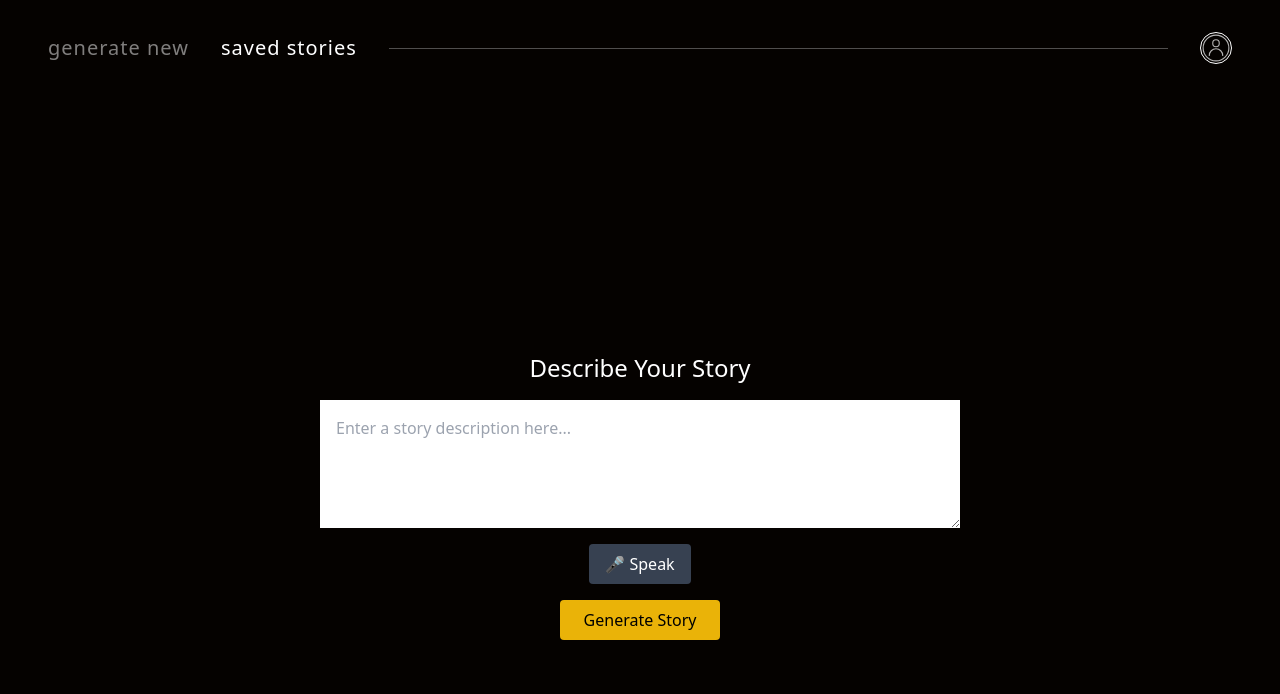
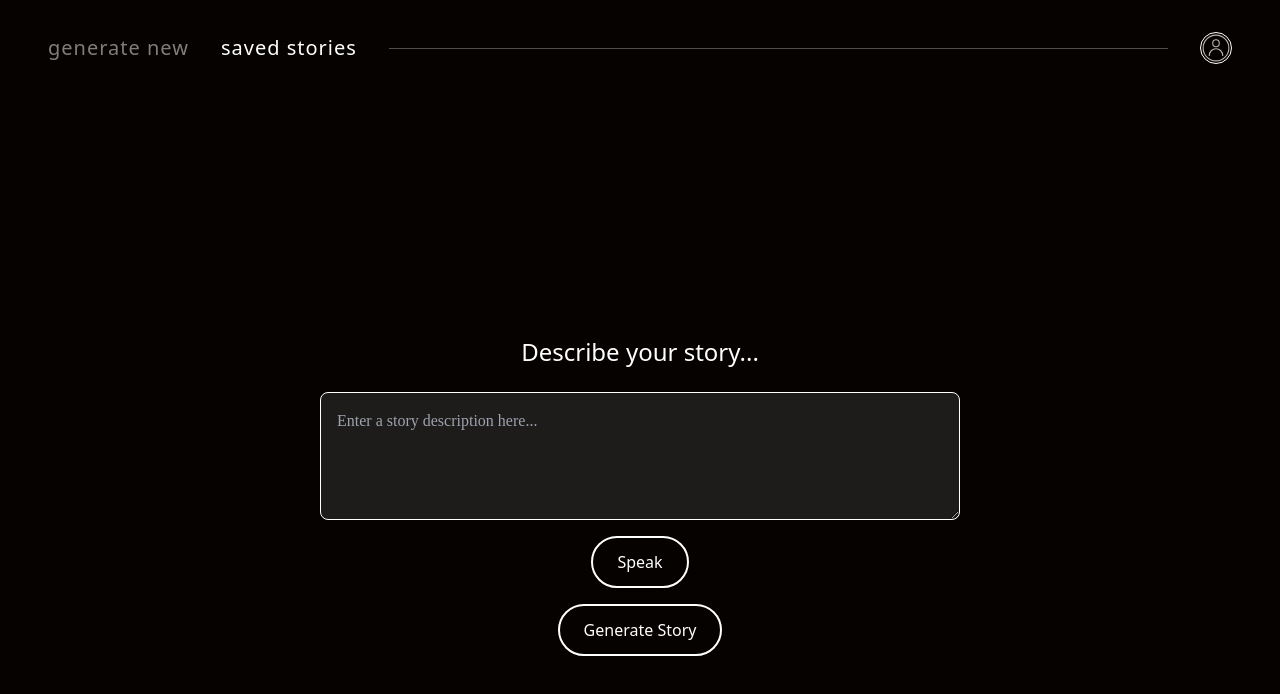
Before and after one commit to naishagarwal/treehacks-2025-personalized-storybook, a React (Create React App) app in the folder frontend/: page / in a window 1280 px wide. Shown: the top 694 px of the page. Built offline with nearby package versions, Linux system fonts and the light colour scheme.

Commit message:
clean up aesthetics/styling

```diff
--- a/frontend/src/pages/Generate.js
+++ b/frontend/src/pages/Generate.js
@@ -4,6 +4,7 @@ import NavBar from '../components/NavBar';
 
 const Generate = () => {
   const [input, setInput] = useState("");
+  const [isRecording, setIsRecording] = useState(false);  // State to track recording status
   const navigate = useNavigate();
 
   // Handle form submission
@@ -18,7 +19,7 @@ const Generate = () => {
   };
 
   // Simple voice input
-  const handleVoiceInput = () => {
+  const handleVoiceInputStart = () => {
     const recognition = new window.webkitSpeechRecognition();
     recognition.lang = "en-US";
     recognition.onresult = (event) => {
@@ -27,19 +28,46 @@ const Generate = () => {
     recognition.start();
   };
 
+  const handleVoiceInputEnd = () => {
+    setIsRecording(false);  // Stop recording once the button is released
+  };
+
   return (
     <div>
       <NavBar />
       <div className="flex flex-col items-center justify-center h-screen text-white">
-        <h1 className="text-2xl mb-4">Describe Your Story</h1>
+        <h1 className="text-2xl font-light mb-6">Describe your story...</h1> {/* Title styling */}
+
+        {/* Main input box */}
         <textarea
-            className="w-1/2 h-32 p-4 mb-4 text-black"
+          className="w-1/2 h-32 p-4 mb-4 bg-white/10 border border-white text-white font-serif rounded-lg"
           value={input}
           onChange={(e) => setInput(e.target.value)}
           placeholder="Enter a story description here..."
         />
-        <button onClick={handleVoiceInput} className="mb-4 px-4 py-2 bg-gray-700 rounded">🎤 Speak</button>
-        <button onClick={handleGenerate} className="px-6 py-2 bg-yellow-500 text-black rounded">Generate Story</button>
+
+        {/* Speak button */}
+        <button
+          onMouseDown={() => {
+            setIsRecording(true);  // Start recording when the button is pressed
+            handleVoiceInputStart();
+          }}
+          onMouseUp={handleVoiceInputEnd}  // Stop recording when the button is released
+          onTouchStart={() => setIsRecording(true)}
+          onTouchEnd={handleVoiceInputEnd}
+          className={`mb-4 px-6 py-3 border-2 border-white rounded-full ${isRecording ? 'bg-red-500' : 'bg-transparent'} transition-all`}
+        >
+          {/* No emoji */}
+          Speak
+        </button>
+
+        {/* Generate button */}
+        <button
+          onClick={handleGenerate}
+          className="px-6 py-3 border-2 border-white rounded-full hover:bg-white hover:text-yellow-500 transition-colors"
+        >
+          Generate Story
+        </button>
       </div>
     </div>
   );
--- a/frontend/src/pages/Profile.js
+++ b/frontend/src/pages/Profile.js
@@ -30,7 +30,7 @@ const Profile = () => {
 
   return (
     <div className="min-h-screen bg-[#050200] flex items-center justify-center">
-      <div className="p-6 rounded-md w-80 space-y-4">
+      <div className="p-6 rounded-md w-1/3 space-y-5">
         <h1 className="text-2xl text-center font-light mb-6">Reader Profile</h1>
 
         <div className="flex justify-between items-center">
@@ -40,7 +40,7 @@ const Profile = () => {
             type="text"
             value={nickname}
             onChange={(e) => setNickname(e.target.value)}
-            className="w-40 p-2 bg-[rgba(255,255,255,0.1)] border border-[rgba(255,255,255,0.2)] rounded-md text-light"
+            className="w-50 p-2 bg-[rgba(255,255,255,0.1)] border border-[rgba(255,255,255,0.2)] rounded-md text-light"
           />
         </div>
 
@@ -51,7 +51,7 @@ const Profile = () => {
             type="number"
             value={age}
             onChange={(e) => setAge(e.target.value)}
-            className="w-30 p-2 bg-[rgba(255,255,255,0.1)] border border-[rgba(255,255,255,0.2)] rounded-md text-light"
+            className="w-50 p-2 bg-[rgba(255,255,255,0.1)] border border-[rgba(255,255,255,0.2)] rounded-md text-light"
           />
         </div>
 
@@ -62,7 +62,7 @@ const Profile = () => {
             type="text"
             value={location}
             onChange={(e) => setLocation(e.target.value)}
-            className="w-40 p-2 bg-[rgba(255,255,255,0.1)] border border-[rgba(255,255,255,0.2)] rounded-md text-light"
+            className="w-50 p-2 bg-[rgba(255,255,255,0.1)] border border-[rgba(255,255,255,0.2)] rounded-md text-light"
           />
         </div>
 
```
Lines whose indentation alone changed are shown as unchanged.
